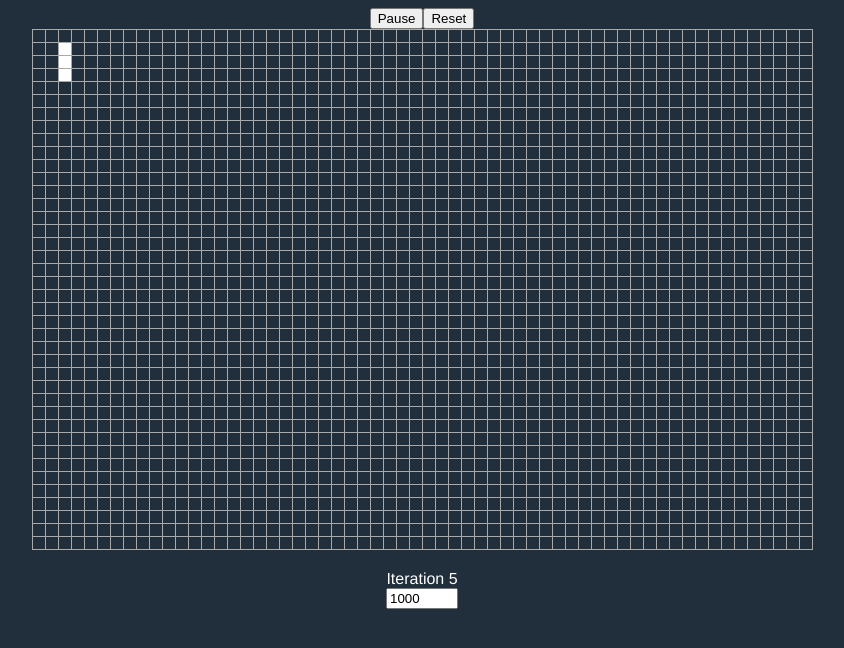
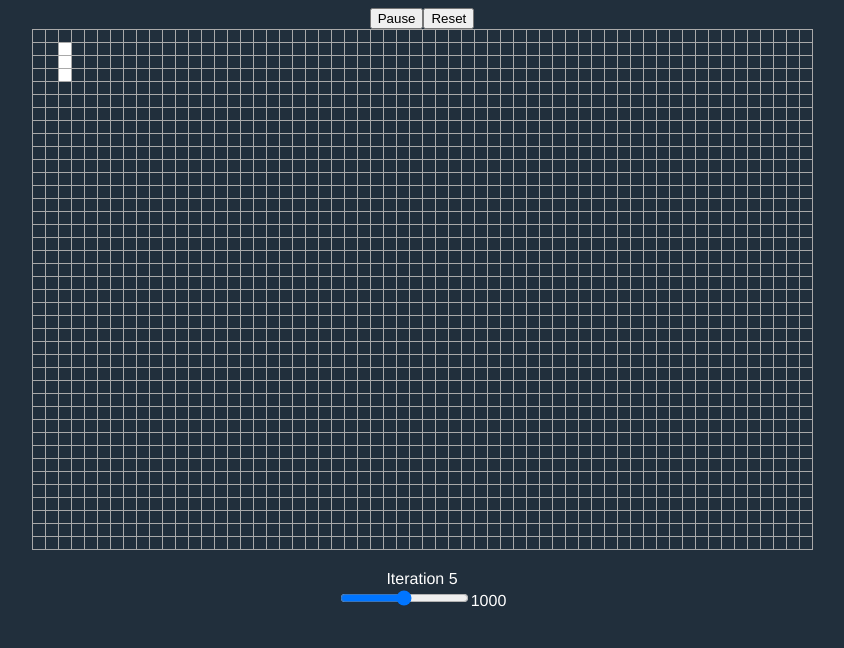
Before and after one commit to 8enSmith/game-of-life, a React (Create React App) app: page / in a window 1280 px wide. Shown: the top 648 px of the page, without its empty margins (218-1062 px from the left). Built offline with nearby package versions, Linux system fonts and the light colour scheme.

Commit message:
use range instead of number input

```diff
--- a/src/App.tsx
+++ b/src/App.tsx
@@ -60,16 +60,20 @@ const App = () => {
         </button>
         <Grid board={board} updateBoard={setBoard} />
         <div>{`Iteration ${iteration}`}</div>
+        <div>
           <input
             aria-label="timeout-interval"
-          type="number"
+            type="range"
             value={timeoutInterval}
             min={0}
-          max={2500}
-          onInput={(event) => {
+            max={2000}
+            step={20}
+            onChange={(event) => {
               setTimeoutInterval(parseInt(event.currentTarget.value, 10) || 0);
             }}
           />
+          <label>{timeoutInterval}</label>
+        </div>
       </header>
     </div>
   );
```
Also changed, not shown: 1 other file (tests, documents, lock files or other folders). Lines whose indentation alone changed are shown as unchanged.
